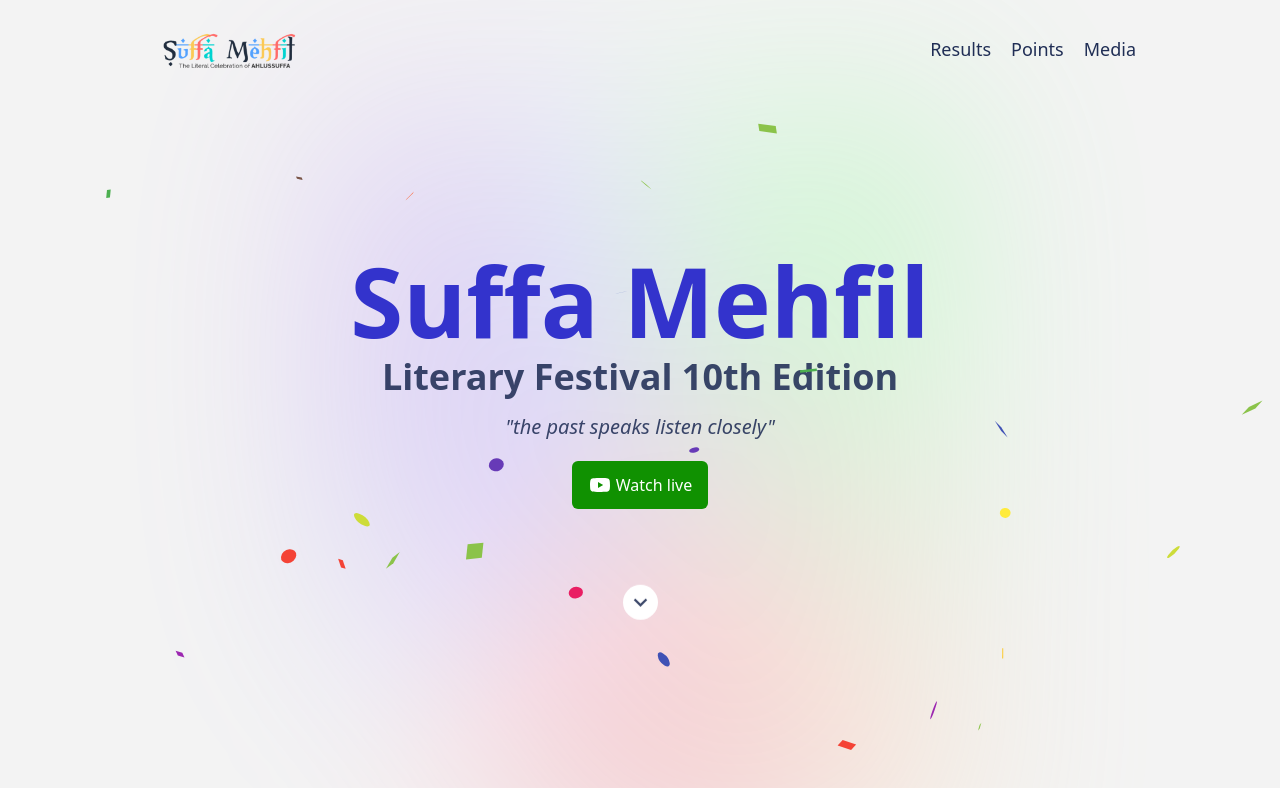
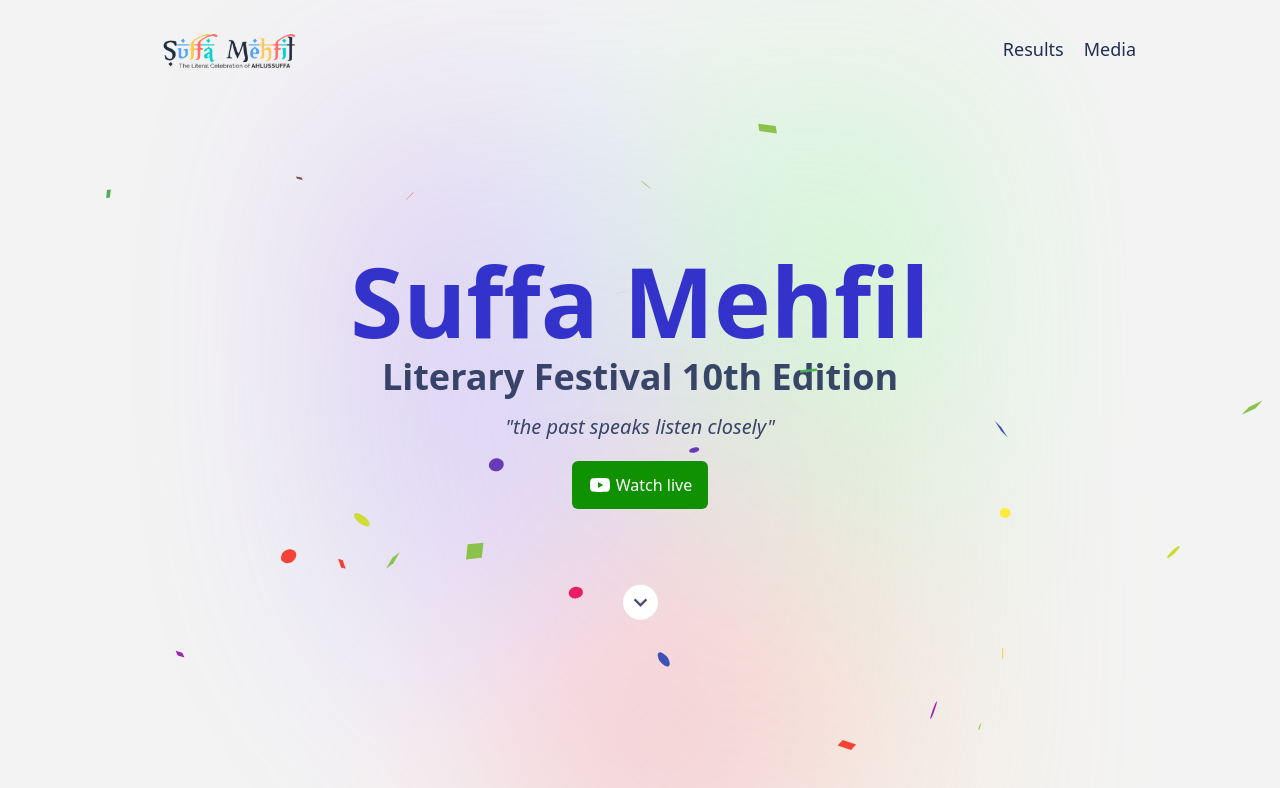
Before and after one commit to hxmood/mehfil2k23, a Next.js app: page / in a window 1280 px wide. Shown: the top 788 px of the page. Built offline with nearby package versions, Linux system fonts and the light colour scheme; no server answers; the database is empty.

Commit message:
removed points page

```diff
--- a/components/Nav.jsx
+++ b/components/Nav.jsx
@@ -54,9 +54,9 @@
           <Link href="/results" className="font-medium">
             Results
           </Link>
-          <Link href="/points" className="font-medium">
+          {/* <Link href="/points" className="font-medium">
             Points
-          </Link>
+          </Link> */}
           <Link href="/media" className="font-medium">
             Media
           </Link>
@@ -82,13 +82,13 @@
             >
               Results
             </Link>
-            <Link
+            {/* <Link
               href="/points"
               className="font-medium"
               onClick={() => setDropMenu(!dropMenu)}
             >
               Points
-            </Link>
+            </Link> */}
             <Link
               href="/media"
               className="font-medium"
```
